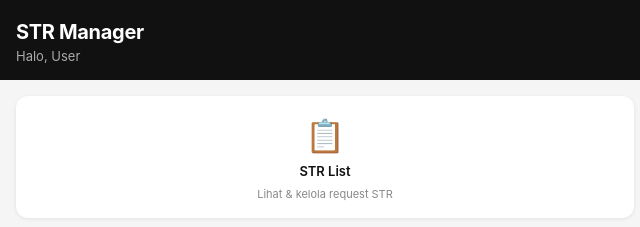
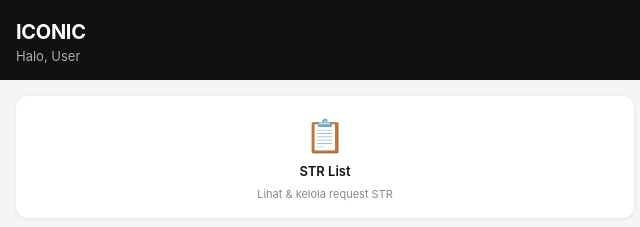
Before and after one commit to wiliyenki-cloud/str-request-test, a plain HTML site: page pages/home/index.html in a window 1280 px wide. Shown: the top 227 px of the page, 0-640 px from the left. Drawn offline with Linux system fonts and the light colour scheme.

Commit message:
chore: rename app caption STR Manager → ICONIC

```diff
--- a/pages/home/index.html
+++ b/pages/home/index.html
@@ -6,13 +6,13 @@
   <meta http-equiv="Pragma" content="no-cache">
   <meta http-equiv="Expires" content="0">
   <meta name="viewport" content="width=device-width, initial-scale=1.0">
-  <title>STR Manager</title>
+  <title>ICONIC</title>
   <link rel="stylesheet" href="index.css">
 </head>
 <body>
   <div class="page">
     <div class="home-header">
-      <h1>STR Manager</h1>
+      <h1>ICONIC</h1>
       <p id="home-user">Memuat...</p>
     </div>
 
```
